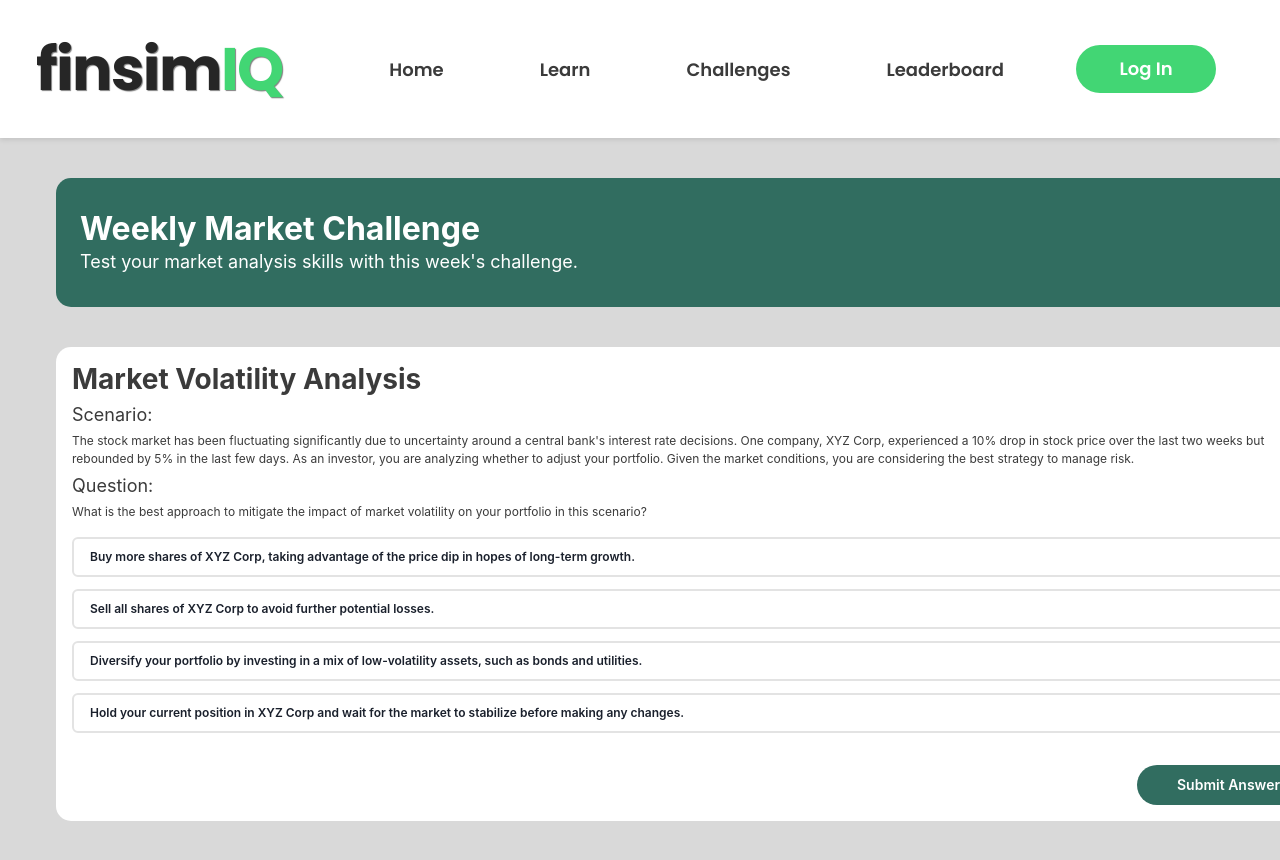
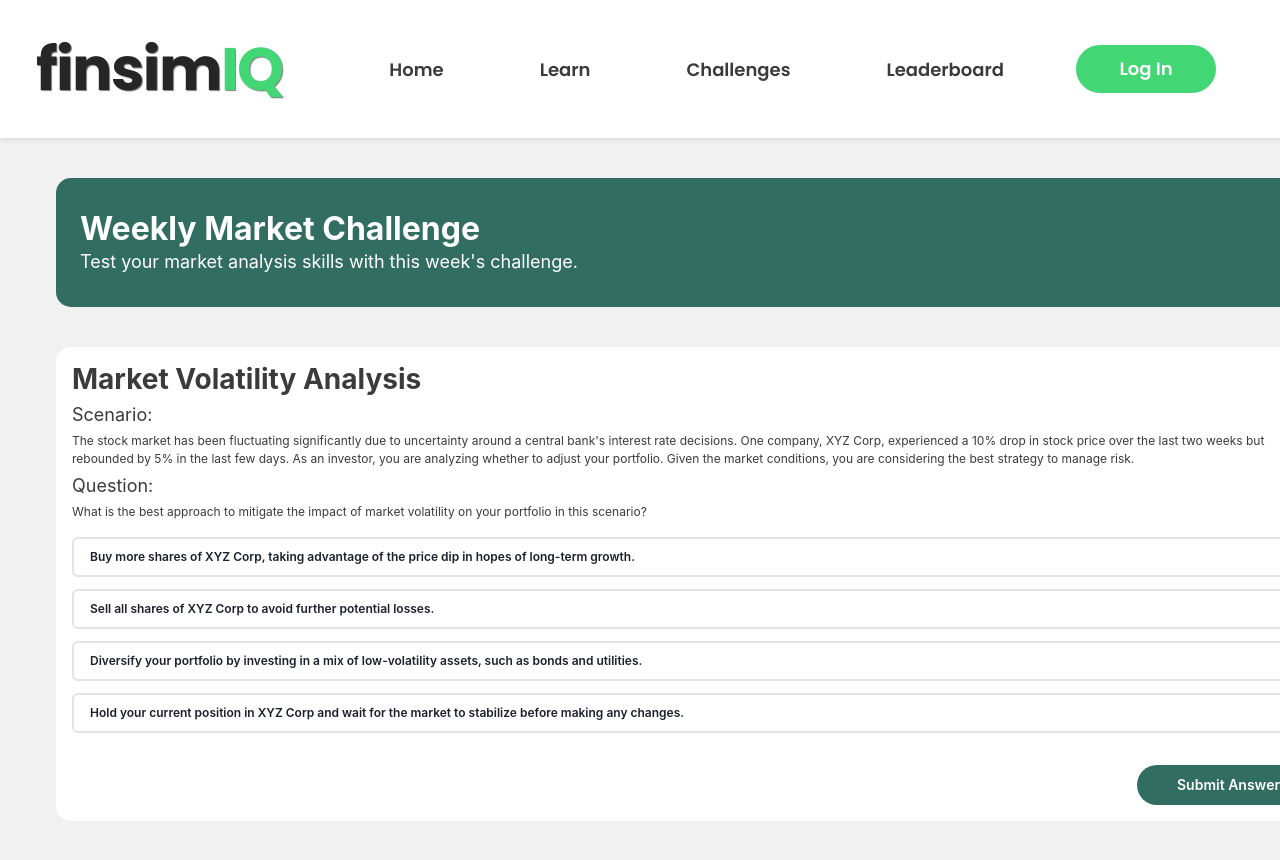
Before and after one commit to FinSimIQ/fin-sim-web-app, a React (Vite) app: page /challenges in a window 1280 px wide. Shown: the top 860 px of the page. Built offline with nearby package versions, Linux system fonts and the light colour scheme; a web font is replaced by a local one.

Commit message:
Fixed background color on Challenges.jsx

```diff
--- a/src/screens/Challenges.jsx
+++ b/src/screens/Challenges.jsx
@@ -131,7 +131,7 @@ const Challenges = (props) => {
 	return (
 		<Container minW="100%" p="0" m="0">
 			<Navbar></Navbar>
-			<Container bg="#D9D9D9" m={0} maxW="container.2xl" height="100vh">
+			<Container bg="#F1F1F1" m={0} maxW="container.2xl" height="100vh">
 				<VStack padding="10" spacing="10">
 					<Container
 						minW="container.xl"
```
